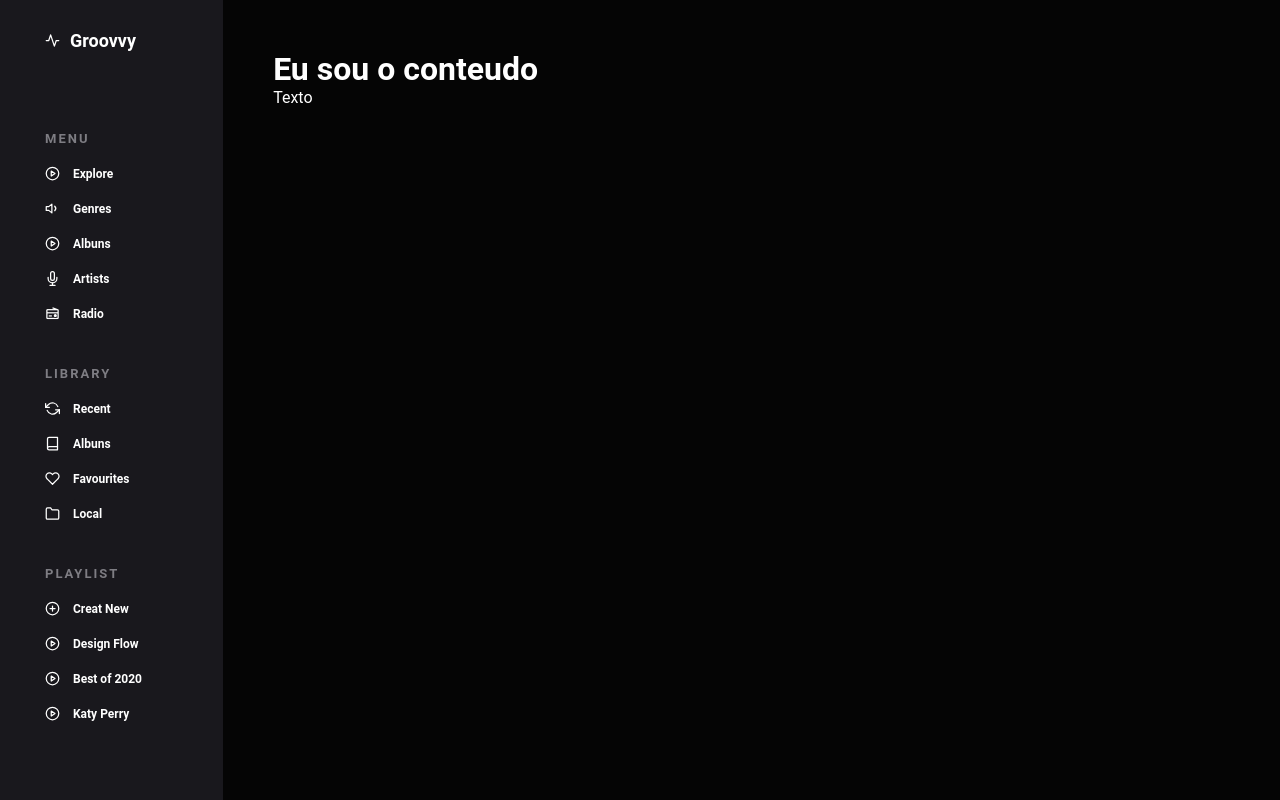
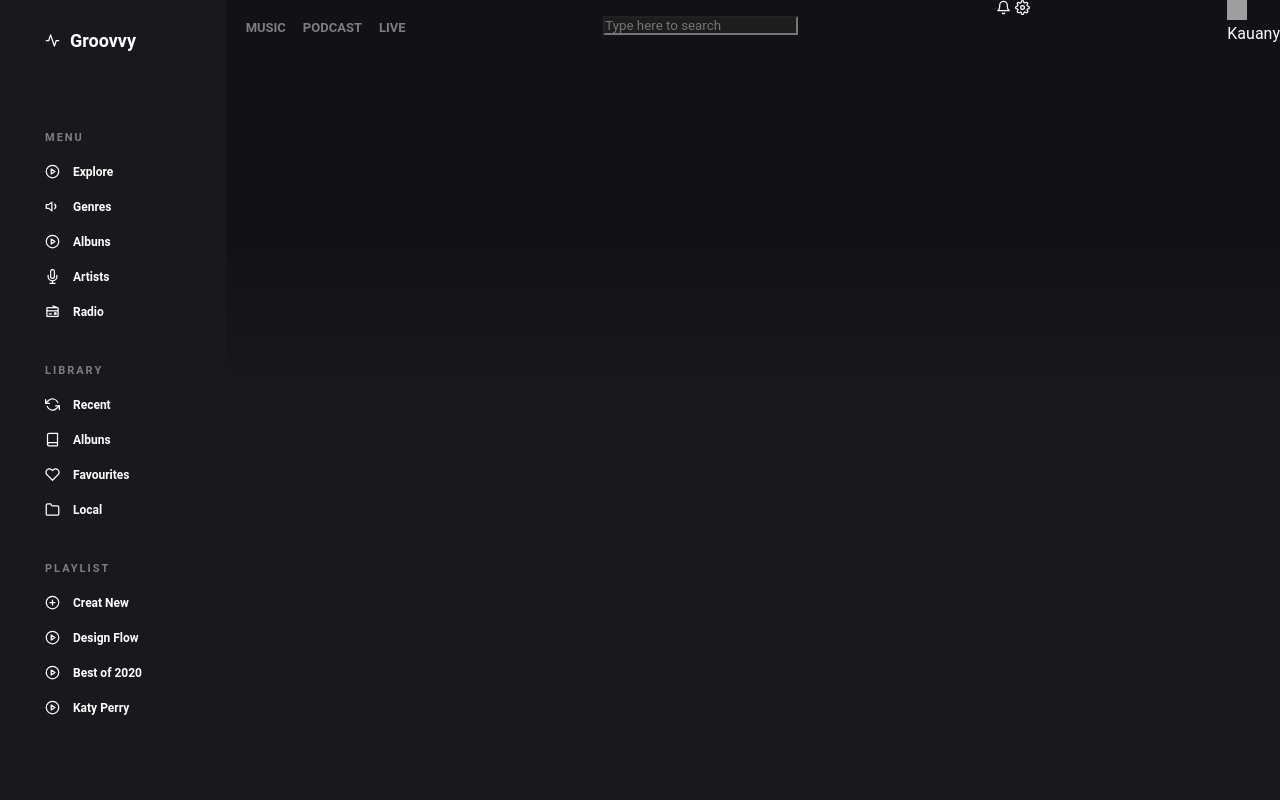
Before and after one commit to Bizzye/pair-with-kauany, a plain HTML site: page index.html in a window 1280 px wide. Drawn offline with nearby package versions, Linux system fonts and the light colour scheme; grey boxes are pictures that could not be loaded.

Commit message:
vc sabe oq eu fiz

```diff
--- a/index.html
+++ b/index.html
@@ -124,13 +124,27 @@
       </div>
     </div>
 
-    <!-- Esse é um comentário só de teste para o git -->
 
     <!-- Conteudo -->
     <div class="container">
-      <h1 class="">Eu sou o conteudo</h1>
-      <p>Texto</p>
+      <div class="header">
+        <div class="txt">
+          <p>Music</p>
+          <p>Podcast</p>
+          <p>Live</p>
+        </div>
+        <div class="pesquisa"><input type="text" name="pesquisar" id="pesquisar" placeholder="Type here to search"></div>
+        <div class="icon">
+          <i data-feather="bell"></i>
+          <i data-feather="settings"></i>
+        </div>
+        <div class="perfil">
+          <img src="https://images.unsplash.com/photo-1731595634176-4d8186c944ab?q=80&w=2070&auto=format&fit=crop&ixlib=rb-4.0.3&ixid=M3wxMjA3fDB8MHxwaG90by1wYWdlfHx8fGVufDB8fHx8fA%3D%3D&auto=format&fit=crop&w=300&q=80" alt="Gostosa">
+          <p>Kauany</p>
+        </div>
+      </div>
     </div>
+
 
     <script>
       feather.replace();
--- a/style.css
+++ b/style.css
@@ -51,7 +51,7 @@ body {
 
 
         h2 {
-            font-size: 13px;
+            font-size: 11px;
             color: #7e7d83;
             margin-bottom: 20px;
             text-transform: uppercase;
@@ -90,11 +90,37 @@ body {
     }
 }
 
+.header{
+    display: flex;
+    justify-content: space-between;
+    .txt {
+        font-size: 13px;
+            color: #7e7d83;
+            margin-bottom: 20px;
+            text-transform: uppercase;
+            font-weight: 700;
+            width: 180px;
+            padding: 20px 0px 0px 20px;
+            display: flex;
+            justify-content: space-between;
+    }
+
+    .pesquisa {
+        padding-top: 15px;
+        input {
+            background-color:#1D1D1D;
+        }
+    }
+    img {
+        height: 20px;
+        width: 20px;
+    }
+}
 
 .container {
-    background-color: #050505;
+    background-image: linear-gradient(to bottom,#121116 0 30%, #19181d 50% 100% );
     color: white;
-    padding: 50px;
+
 
     width: 100%;
 }
```
